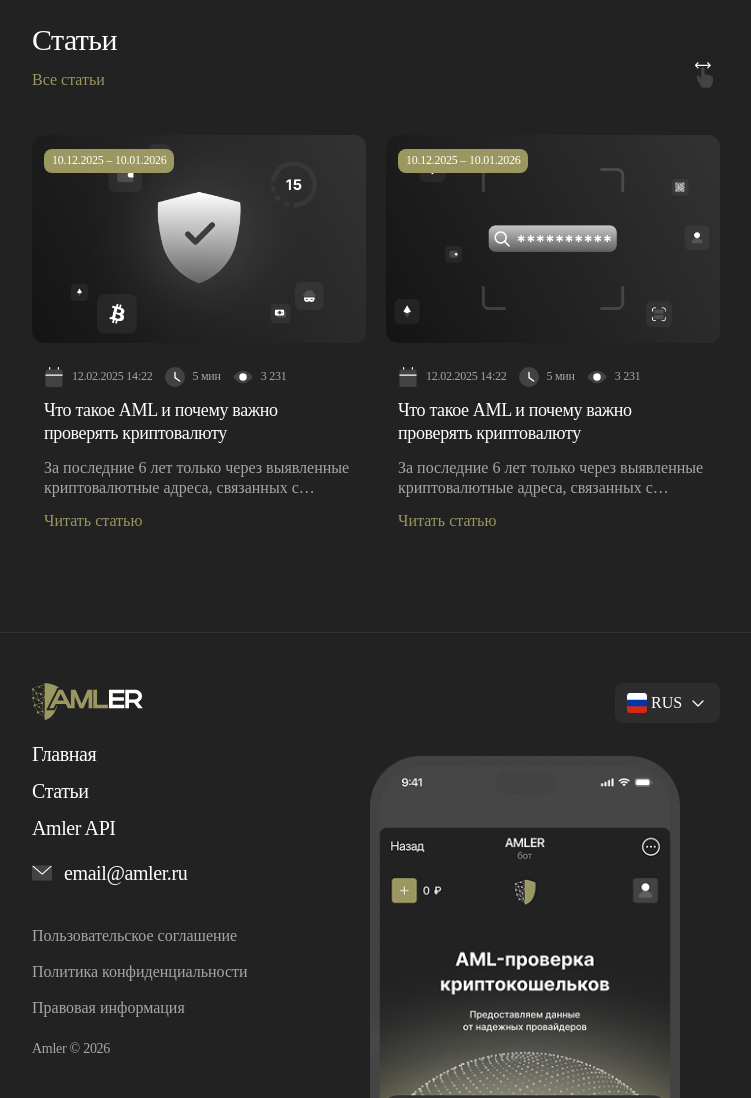
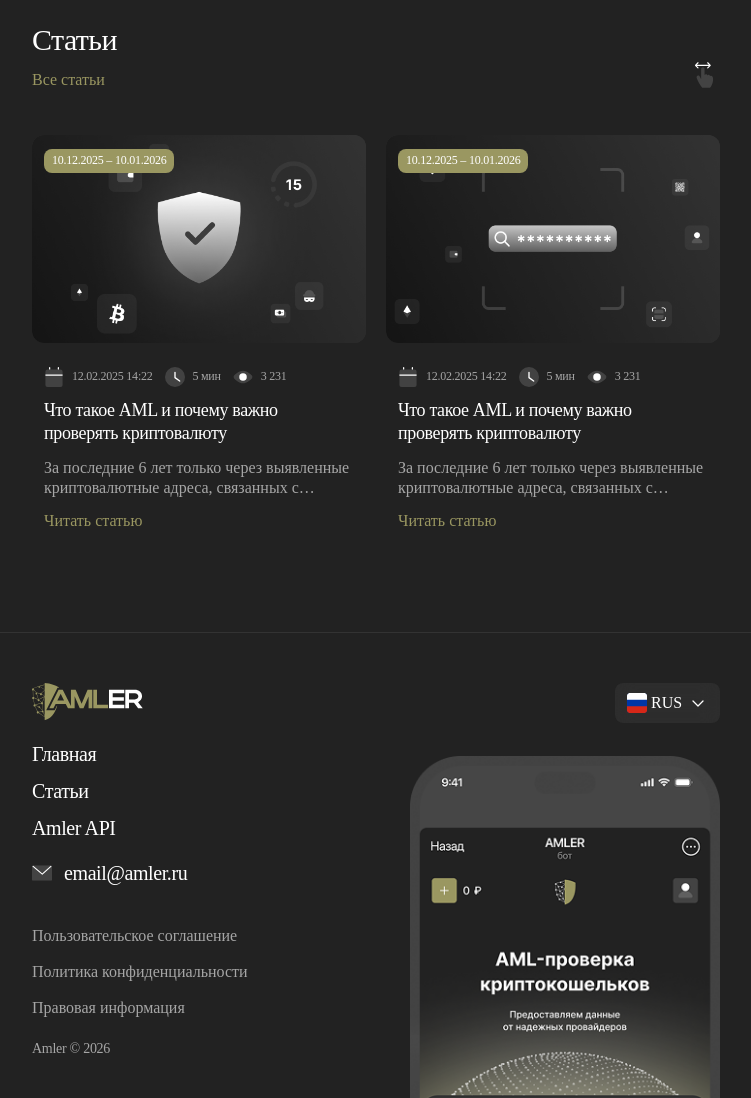
Before and after one commit to AAAlex2001/amlerLanding, a Next.js app: page / in a window 1280 px wide. Shown: the part 2890-3988 px from the top of the page, without its empty margins (264-1015 px from the left). Built offline with nearby package versions, Linux system fonts and the light colour scheme; a web font is replaced by a local one.

Commit message:
футер

```diff
--- a/src/widgets/footer/Footer.module.scss
+++ b/src/widgets/footer/Footer.module.scss
@@ -235,7 +235,7 @@
 
   .preview {
     position: absolute;
-    right: 40px;
+    right: 0;
     bottom: 0;
     width: 310px;
     max-width: 310px;
```
